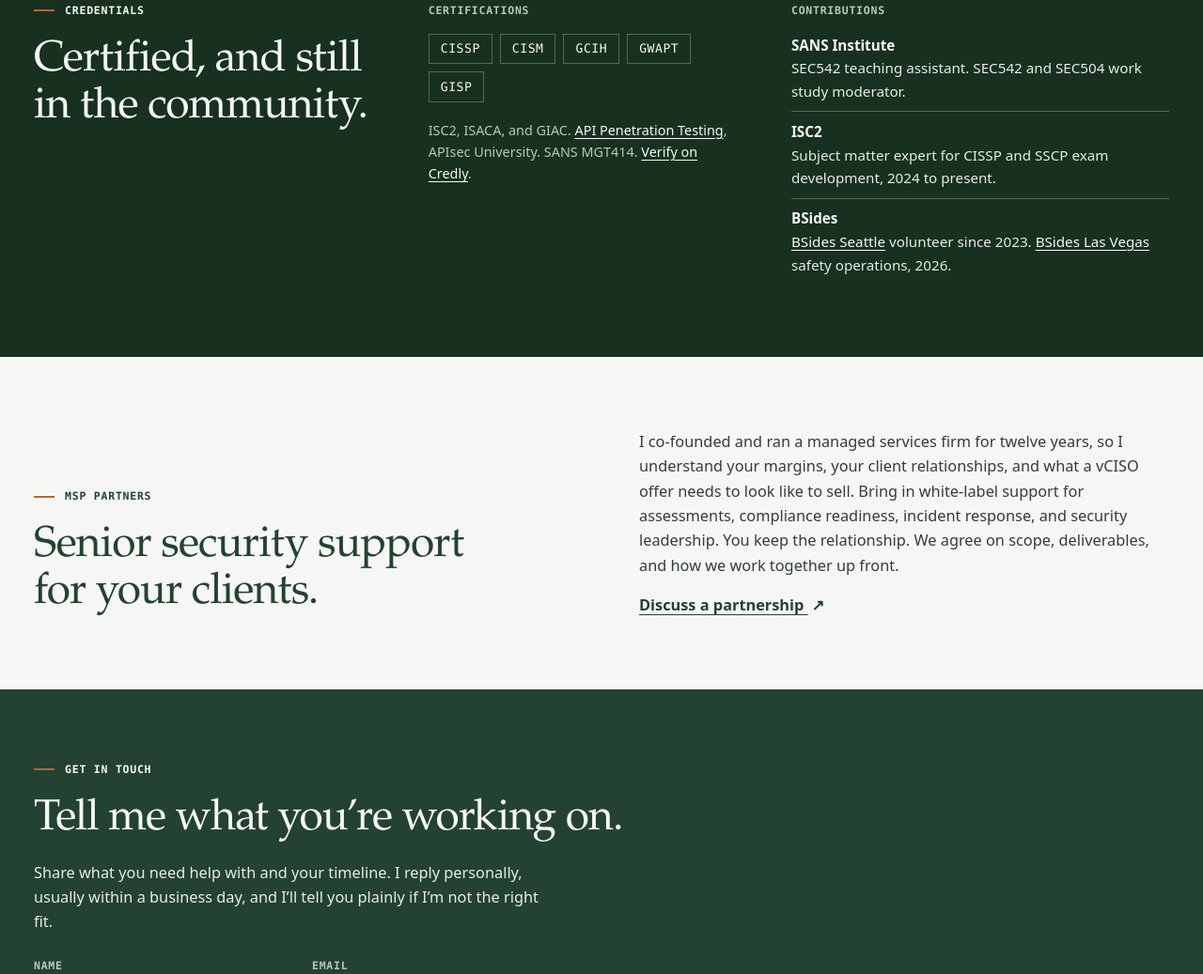
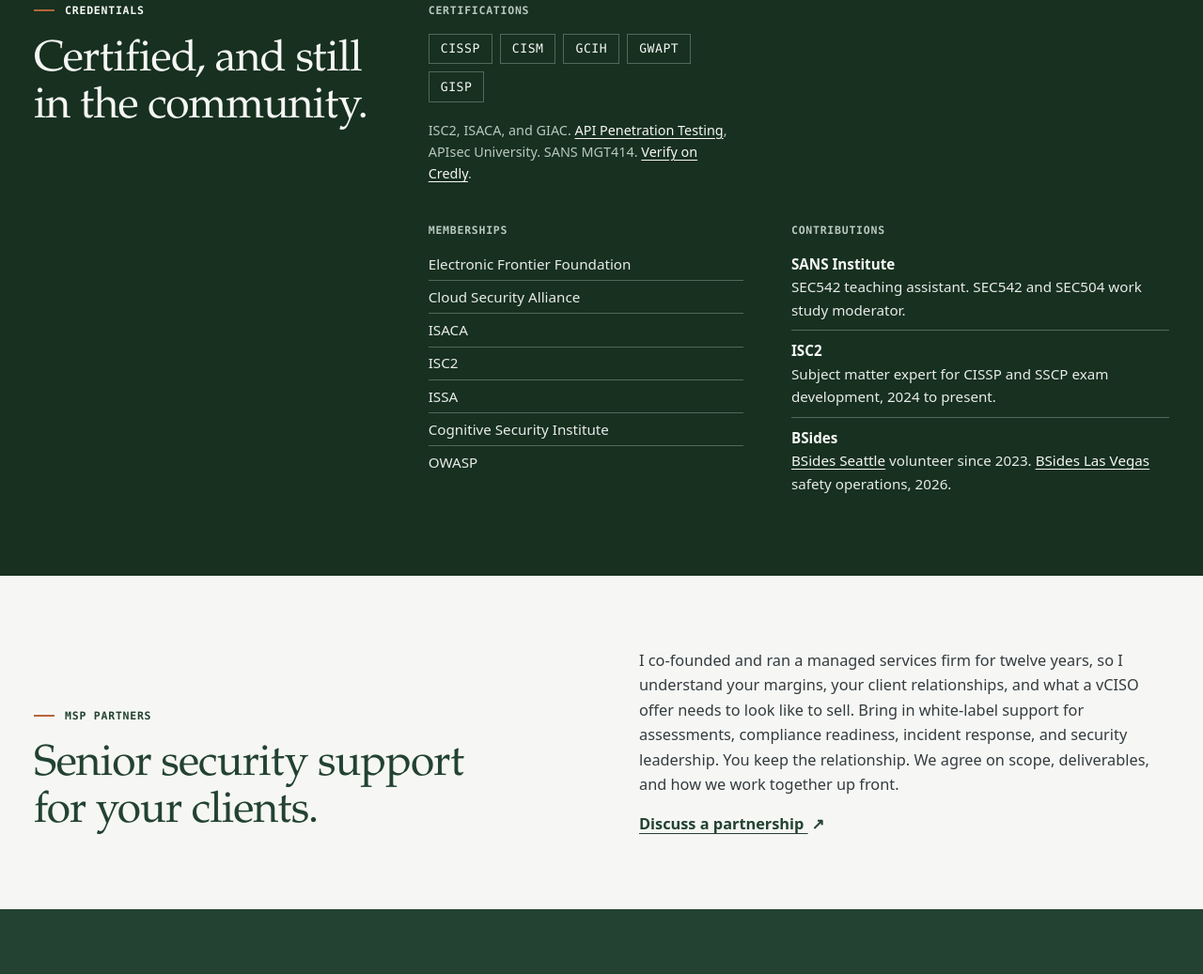
Before and after one commit to ryan5hanahan/linkedinfosec, a plain HTML site: page public/index.html in a window 1280 px wide. Shown: the part 4005-5042 px from the top of the page at 94% size. Drawn offline with Linux system fonts and the light colour scheme.

Commit message:
Add professional memberships to credentials band
Co-Authored-By: Claude Fable 5.1 <noreply@anthropic.com>

```diff
--- a/public/assets/site.css
+++ b/public/assets/site.css
@@ -164,6 +164,8 @@ nav a:hover, .footer-domain:hover { text-decoration: underline; text-underline-o
 .plain-list li { padding-block: .55rem; border-top: 1px solid var(--line-dark); font-size: .95rem; }
 .plain-list li:first-child { border-top: 0; padding-top: 0; }
 .plain-list strong { display: block; color: var(--paper); font-weight: 650; }
+.memberships { grid-column: 2; }
+.memberships li { padding-block: .3rem; }
 .credentials-band a { color: var(--paper); text-underline-offset: .22em; }
 .timeline h3 a { text-decoration-color: var(--cedar); text-underline-offset: .18em; }
 
@@ -212,6 +214,7 @@ nav a:hover, .footer-domain:hover { text-decoration: underline; text-underline-o
 @media (max-width: 900px) {
   .wrap { width: calc(100% - 2.75rem); }
   .section-layout, .experience, .credentials-layout { grid-template-columns: 1fr; }
+  .memberships { grid-column: auto; }
   .section-layout .section-intro { position: static; }
   .section-intro h2 { text-wrap: initial; }
   .partner { gap: 1.5rem; }
--- a/public/index.html
+++ b/public/index.html
@@ -146,6 +146,18 @@
           </ul>
           <p>ISC2, ISACA, and GIAC. <a href="https://www.credly.com/badges/298249b3-9a0c-4034-97ce-595ef53f7082" rel="noopener">API Penetration Testing</a>, APIsec University. SANS MGT414. <a href="https://www.credly.com/users/ryan-shanahan" rel="noopener">Verify on Credly</a>.</p>
         </div>
+        <div class="cred-group memberships">
+          <h3>Memberships</h3>
+          <ul class="plain-list">
+            <li>Electronic Frontier Foundation</li>
+            <li>Cloud Security Alliance</li>
+            <li>ISACA</li>
+            <li>ISC2</li>
+            <li>ISSA</li>
+            <li>Cognitive Security Institute</li>
+            <li>OWASP</li>
+          </ul>
+        </div>
         <div class="cred-group">
           <h3>Contributions</h3>
           <ul class="plain-list">
```
